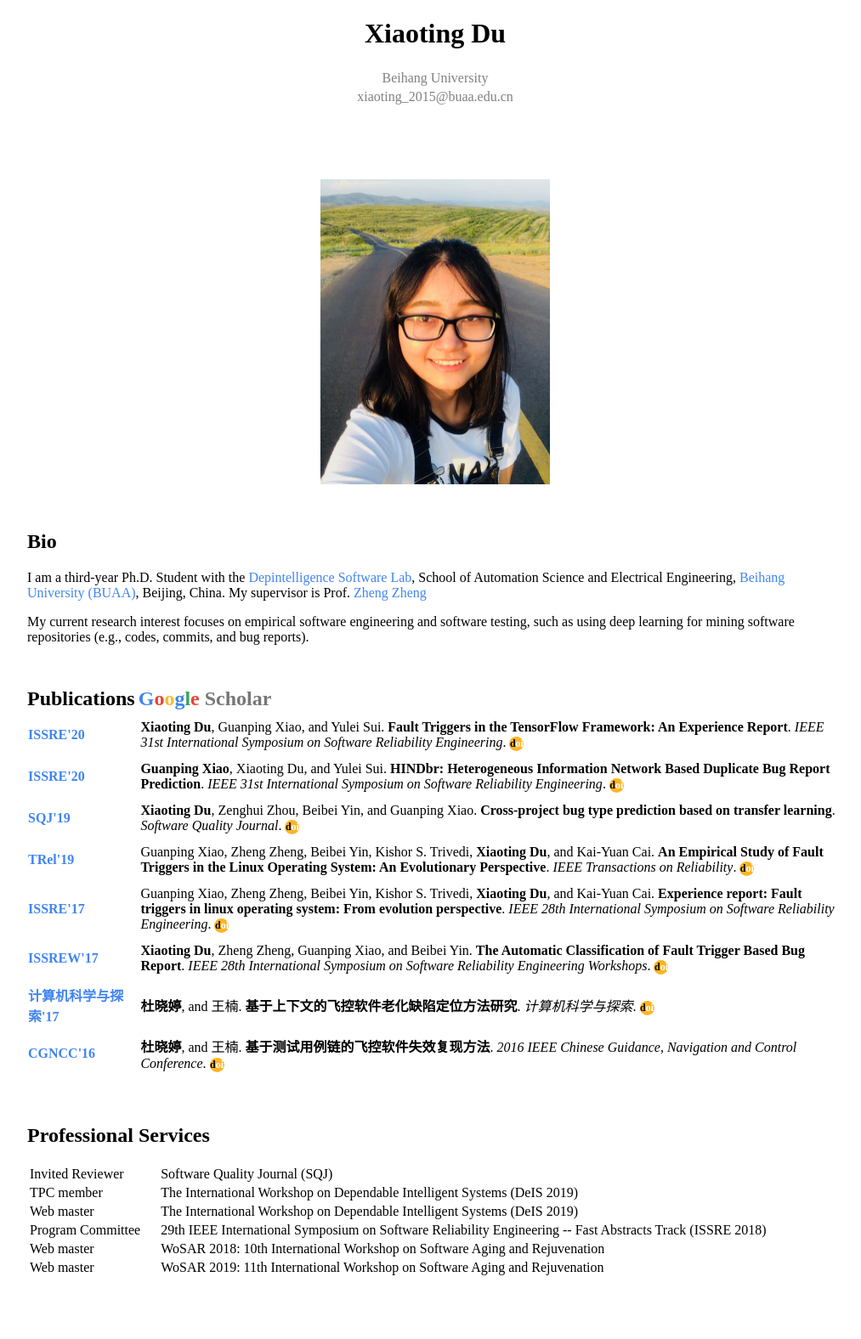
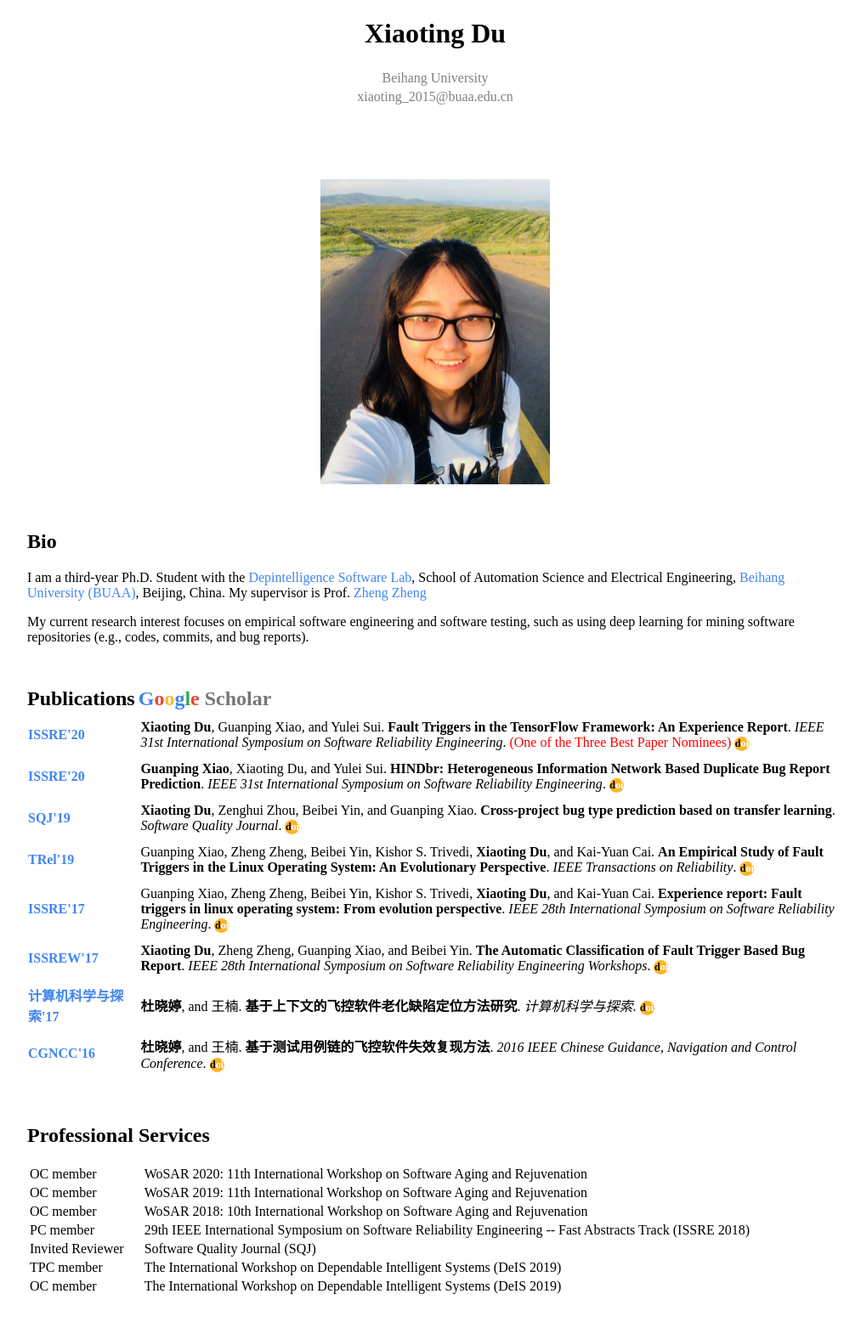
Before and after one commit to xiaotingdu/xiaotingdu.github.io, a Jekyll site: the page index.html, which Jekyll copies as it is, in a window 1280 px wide. Shown: the whole page at 85% size, without its empty margins (128-1141 px from the left). Built offline with Jekyll 4.4.1, drawn with Linux system fonts in a browser that asks for light colours; a style sheet for code colours, icons or effects is not loaded; before the commit the page ends 1554 px from its top, so only the background shows below that.

Commit message:
Update index.html

```diff
--- a/index.html
+++ b/index.html
@@ -63,7 +63,7 @@
 <tr>
 <td><a href="http://2020.issre.net/"><b>ISSRE'20</b></a></td>
 <td>&nbsp;&nbsp;&nbsp;&nbsp;</td>
-<td><b>Xiaoting Du</b>, Guanping Xiao, and Yulei Sui. <b>Fault Triggers in the TensorFlow Framework: An Experience Report</b>. <i>IEEE 31st International Symposium on Software Reliability Engineering</i>. <div class="circle" onclick="location='https://doi.org/10.1007/s11219-019-09467-0'" onmouseover="this.style.cursor='hand'"><b style='color:black'>d</b><b style='color:white'>oi</b></div>
+<td><b>Xiaoting Du</b>, Guanping Xiao, and Yulei Sui. <b>Fault Triggers in the TensorFlow Framework: An Experience Report</b>. <i>IEEE 31st International Symposium on Software Reliability Engineering</i>. <span style="color:red">(One of the Three Best Paper Nominees)</span> <div class="circle" onclick="location='https://doi.org/10.1007/s11219-019-09467-0'" onmouseover="this.style.cursor='hand'"><b style='color:black'>d</b><b style='color:white'>oi</b></div>
 </td>
 </tr>
 
@@ -124,6 +124,31 @@
 <div class="container">
 <h2>Professional Services</h2>
 <table>
+
+<tr>
+<td>OC member</td>
+<td>&nbsp;&nbsp;&nbsp;&nbsp;</td>
+<td>WoSAR 2020: 11th International Workshop on Software Aging and Rejuvenation</td>
+</tr>
+
+ <tr>
+<td>OC member</td>
+<td>&nbsp;&nbsp;&nbsp;&nbsp;</td>
+<td>WoSAR 2019: 11th International Workshop on Software Aging and Rejuvenation</td>
+</tr>
+
+ <tr>
+<td>OC member</td>
+<td>&nbsp;&nbsp;&nbsp;&nbsp;</td>
+<td>WoSAR 2018: 10th International Workshop on Software Aging and Rejuvenation</td>
+</tr>
+
+ <tr>
+<td>PC member</td>
+<td>&nbsp;&nbsp;&nbsp;&nbsp;</td>
+<td>29th IEEE International Symposium on Software Reliability Engineering -- Fast Abstracts Track (ISSRE 2018)</td>
+</tr>
+
 <tr>
 <td>Invited Reviewer</td>
 <td>&nbsp;&nbsp;&nbsp;&nbsp;</td>
@@ -137,29 +162,10 @@
 </tr>
 
 <tr>
-<td>Web master</td>
+<td>OC member</td>
 <td>&nbsp;&nbsp;&nbsp;&nbsp;</td>
 <td>The International Workshop on Dependable Intelligent Systems (DeIS 2019) </td>
 </tr>
-
-<tr>
-<td>Program Committee</td>
-<td>&nbsp;&nbsp;&nbsp;&nbsp;</td>
-<td>29th IEEE International Symposium on Software Reliability Engineering -- Fast Abstracts Track (ISSRE 2018)</td>
-</tr>
-
-<tr>
-<td>Web master</td>
-<td>&nbsp;&nbsp;&nbsp;&nbsp;</td>
-<td>WoSAR 2018: 10th International Workshop on Software Aging and Rejuvenation</td>
-</tr>
-
-<tr>
-<td>Web master</td>
-<td>&nbsp;&nbsp;&nbsp;&nbsp;</td>
-<td>WoSAR 2019: 11th International Workshop on Software Aging and Rejuvenation</td>
-</tr>
-
 
 </table>
 </div>
```
